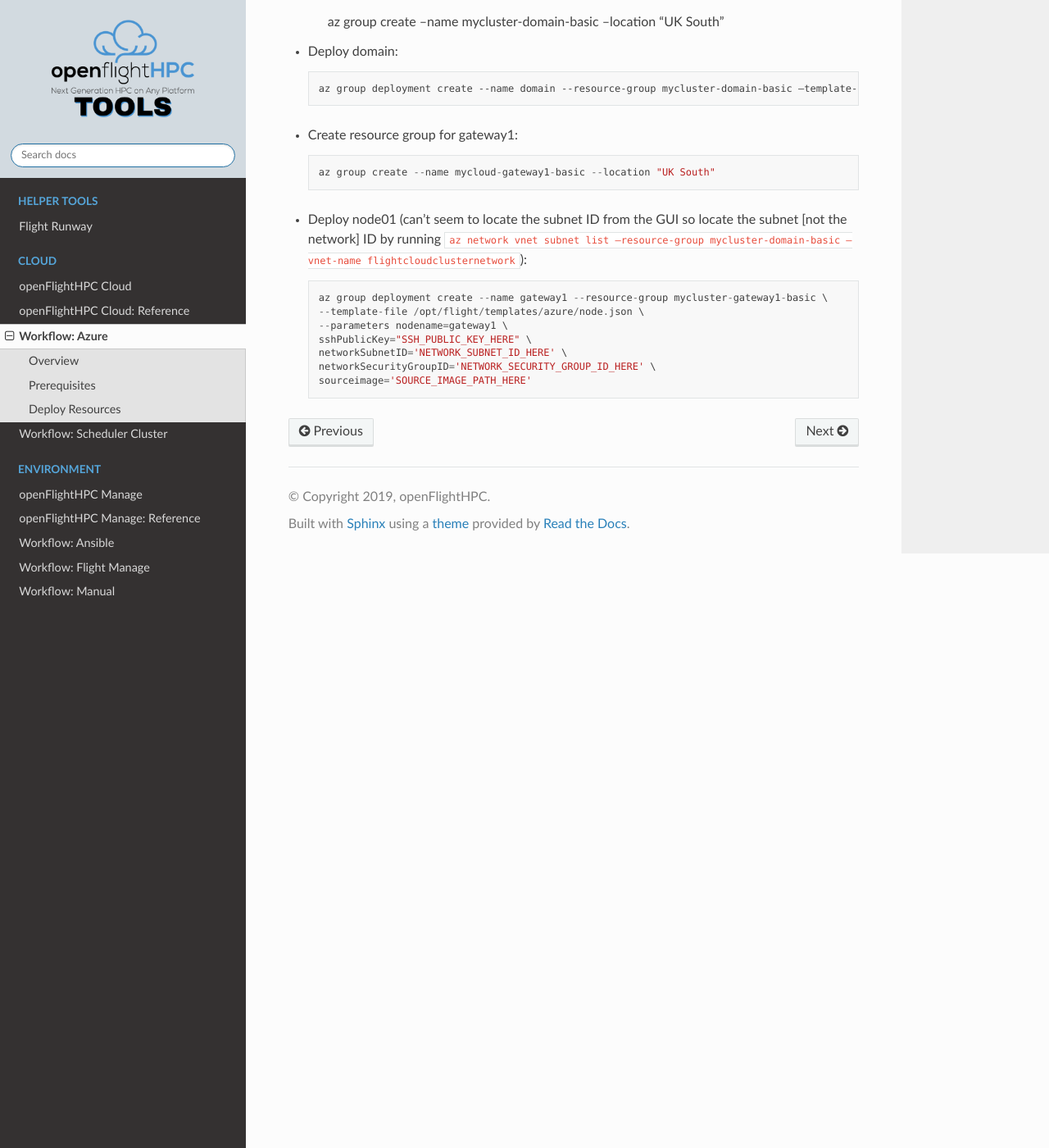
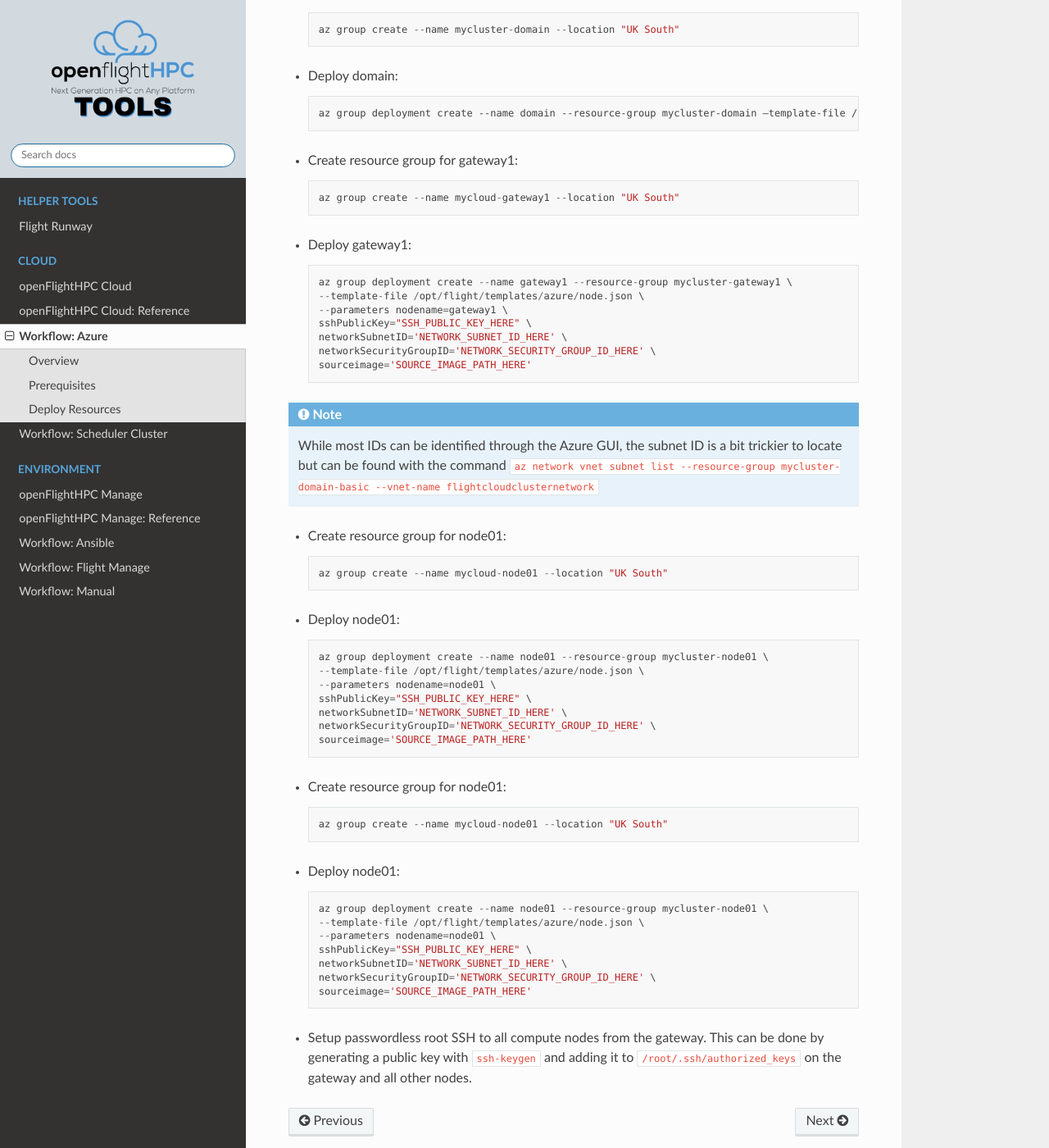
Before and after one commit to openflighthpc/build.openflighthpc.org, a Sphinx documentation site: the page built from docs/source/cloud/workflow-azure.rst, in a window 1280 px wide and 1400 px high, scrolled down 889 px. Shown: the whole window at 82% size. Built offline with Sphinx 7.4.7 and the Read the Docs theme 2.0.0, drawn with Linux system fonts in a browser that asks for light colours; pages that are not in the unit, such as notebooks, are missing from menus; some of the changed text lies outside the part shown.

Commit message:
Add node02, note about passwordless SSH

```diff
--- a/docs/source/cloud/workflow-azure.rst
+++ b/docs/source/cloud/workflow-azure.rst
@@ -13,22 +13,55 @@
     curl https://raw.githubusercontent.com/openflighthpc/openflighthpc-images/master/scripts/cloud/createtemplates.sh |/bin/bash
 
 - Create resource group for domain::
-    az group create --name mycluster-domain-basic --location "UK South"
+
+    az group create --name mycluster-domain --location "UK South"
 
 - Deploy domain::
 
-    az group deployment create --name domain --resource-group mycluster-domain-basic —template-file /opt/flight/templates/azure/domain.json
+    az group deployment create --name domain --resource-group mycluster-domain —template-file /opt/flight/templates/azure/domain.json
 
 - Create resource group for gateway1::
 
-    az group create --name mycloud-gateway1-basic --location "UK South"
+    az group create --name mycloud-gateway1 --location "UK South"
 
-- Deploy node01 (can’t seem to locate the subnet ID from the GUI so locate the subnet [not the network] ID by running ``az network vnet subnet list —resource-group mycluster-domain-basic —vnet-name flightcloudclusternetwork``)::
+- Deploy gateway1::
 
-    az group deployment create --name gateway1 --resource-group mycluster-gateway1-basic \
+    az group deployment create --name gateway1 --resource-group mycluster-gateway1 \
     --template-file /opt/flight/templates/azure/node.json \
     --parameters nodename=gateway1 \
     sshPublicKey="SSH_PUBLIC_KEY_HERE" \
     networkSubnetID='NETWORK_SUBNET_ID_HERE' \
     networkSecurityGroupID='NETWORK_SECURITY_GROUP_ID_HERE' \
     sourceimage='SOURCE_IMAGE_PATH_HERE'
+
+.. note:: While most IDs can be identified through the Azure GUI, the subnet ID is a bit trickier to locate but can be found with the command ``az network vnet subnet list --resource-group mycluster-domain-basic --vnet-name flightcloudclusternetwork``
+
+- Create resource group for node01::
+
+    az group create --name mycloud-node01 --location "UK South"
+
+- Deploy node01::
+
+    az group deployment create --name node01 --resource-group mycluster-node01 \
+    --template-file /opt/flight/templates/azure/node.json \
+    --parameters nodename=node01 \
+    sshPublicKey="SSH_PUBLIC_KEY_HERE" \
+    networkSubnetID='NETWORK_SUBNET_ID_HERE' \
+    networkSecurityGroupID='NETWORK_SECURITY_GROUP_ID_HERE' \
+    sourceimage='SOURCE_IMAGE_PATH_HERE'
+
+- Create resource group for node01::
+
+    az group create --name mycloud-node01 --location "UK South"
+
+- Deploy node01::
+
+    az group deployment create --name node01 --resource-group mycluster-node01 \
+    --template-file /opt/flight/templates/azure/node.json \
+    --parameters nodename=node01 \
+    sshPublicKey="SSH_PUBLIC_KEY_HERE" \
+    networkSubnetID='NETWORK_SUBNET_ID_HERE' \
+    networkSecurityGroupID='NETWORK_SECURITY_GROUP_ID_HERE' \
+    sourceimage='SOURCE_IMAGE_PATH_HERE'
+
+- Setup passwordless root SSH to all compute nodes from the gateway. This can be done by generating a public key with ``ssh-keygen`` and adding it to ``/root/.ssh/authorized_keys`` on the gateway and all other nodes.
```
